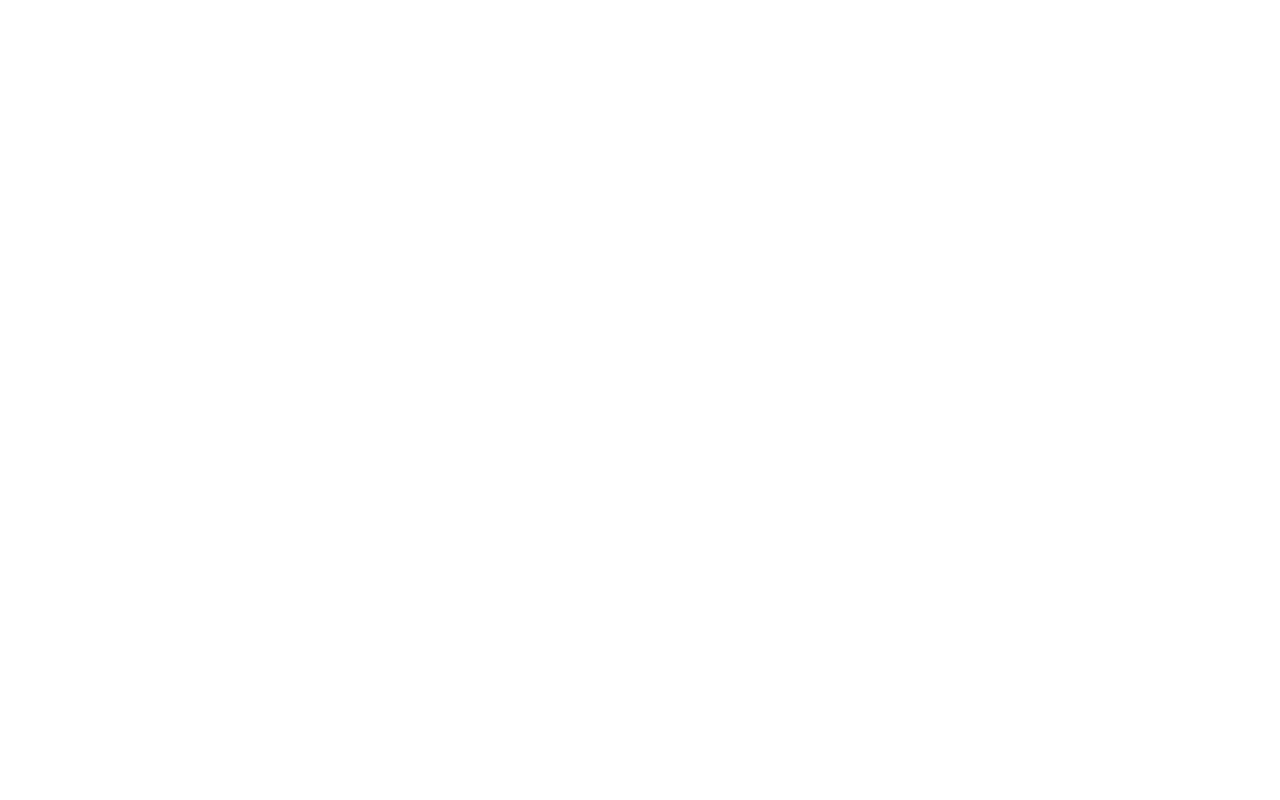
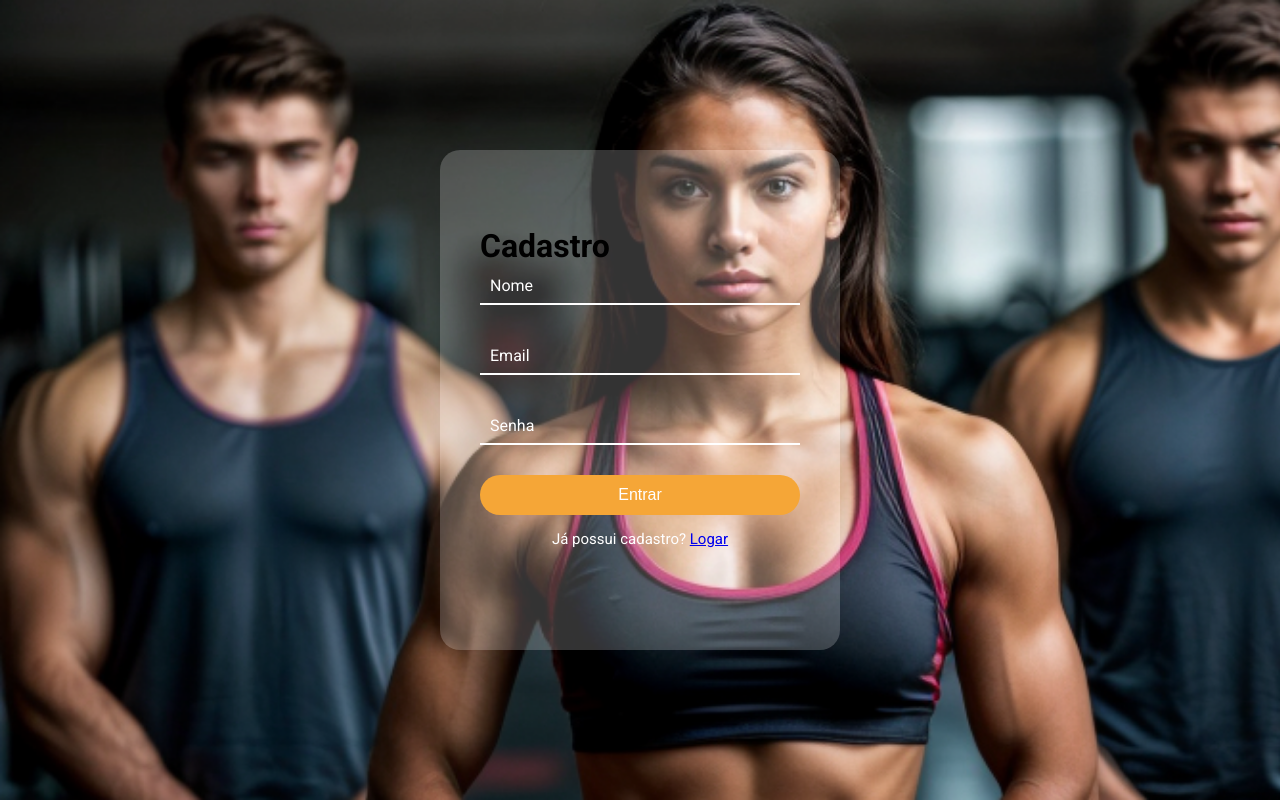
Before and after one commit to RaphaVini6/TechFit, a website: page front/cadastro/cadastro.html in a window 1280 px wide. Drawn offline with Linux system fonts and the light colour scheme.

Commit message:
Front e Back

```diff
--- a/front/cadastro/cadastro.html
+++ b/front/cadastro/cadastro.html
@@ -1,10 +1,36 @@
 <!DOCTYPE html>
-<html lang="en">
+<html lang="pt-br">
+
 <head>
     <meta charset="UTF-8">
-    <title>Title</title>
+    <meta name="viewport" content="width=device-width, initial-scale=1.0">
+    <meta http-equiv="X-UA-Compatible" content="ie=edge">
+    <title>SEJA BEM VINDO!</title>
+    <link rel="stylesheet" href="estilo.css">
 </head>
+
 <body>
+<div class="wrapper">
+    <div class="form-wrapper">
+        <form id="login-form" action="">
+            <h1>Cadastro</h1>
+            <div class="input-group">
+                <input type="text" id="usuario" required>
+                <label for="usuario">Nome</label>
+            </div>
+            <div class="input-group">
+                <input type="text" id="email" required>
+                <label for="email">Email</label>
+            </div>
+            <div class="input-group">
+                <input type="password" id="senha" required>
+                <label for="senha">Senha</label>
+            </div>
+            <button type="submit" class="btn">Entrar</button>
+            <p class="login-link">Já possui cadastro? <a href="login.html">Logar</a></p>
+        </form>
+    </div>
+</div>
+</body>
 
-</body>
 </html>
--- a/front/cadastro/estilo.css
+++ b/front/cadastro/estilo.css
@@ -4,17 +4,22 @@
     margin: 0;
     padding: 0;
     box-sizing: border-box;
-    font-family: 'Poppins', sans-serif;
 }
 
 body {
-    background: linear-gradient(#2193b0, #6dd5ed);
+    background-image: url('../assets/wallpaper.png'); /* Adicionando a imagem de fundo */
+    background-size: cover; /* Para cobrir toda a área */
+    background-repeat: no-repeat; /* Evita repetir a imagem */
+    font-family: 'Roboto', sans-serif; /* Fonte atualizada */
     overflow: hidden;
     display: flex;
     justify-content: center;
     align-items: center;
     min-height: 100vh;
 }
+
+
+
 
 .wrapper {
     position: relative;
@@ -24,8 +29,8 @@ body {
 
 .form-wrapper {
     position: absolute;
-    top:0;
-    left:0;
+    top: 0;
+    left: 0;
     display: flex;
     justify-content: center;
     align-items: center;
@@ -33,9 +38,10 @@ body {
     width: 100%;
     background: rgba(255, 255, 255, 0.2);
     border-radius: 20px;
-    box-shadow: 0 0 50px rgba(0, 0, 0, 0.1);}
+    box-shadow: 0 0 50px rgba(0, 0, 0, 0.1);
+}
 
-h2 {
+.form-wrapper h2 {
     font-size: 30px;
     color: #ffffff;
     text-align: center;
@@ -45,8 +51,6 @@ h2 {
     position: relative;
     margin-bottom: 30px;
     width: 320px;
-    margin: 30px 0;
-    border-bottom: 2px solid #ffffff;
 }
 
 .input-group label {
@@ -56,7 +60,7 @@ h2 {
     transform: translateY(-50%);
     transition: transform .5s;
     font-size: 16px;
-    color: #333;
+    color: #ffffff;
     padding: 0 5px;
     pointer-events: none;
 }
@@ -74,7 +78,7 @@ h2 {
 }
 
 .input-group input:focus~label,
-.input-group input:valid~label  {
+.input-group input:valid~label {
     transform: translateY(-175%);
     font-size: 12px;
     color: #ffffff;
@@ -84,7 +88,7 @@ h2 {
     margin: -5px 0 15px 5px;
 }
 
-.esquecer  label {
+.esquecer label {
     color: #ffffff;
     font-size: 16px;
 }
@@ -99,10 +103,12 @@ h2 {
 button {
     position: relative;
     width: 100%;
+    top: 0;
+    left: 0;
     height: 40px;
-    background: yellow;
+    background: #f5a637;
     font-size: 16px;
-    color: #0b0b0c;
+    color: #ffffff; /* Updated text color */
     cursor: pointer;
     border-radius: 20px;
     border: none;
@@ -111,7 +117,8 @@ button {
 
 .login-link {
     color: #ffffff;
-    font-size: 16px;
+    font-size: 15px;
+    margin: 25px 0;
     margin-top: 15px;
     text-align: center;
     cursor: pointer;
```
Also changed, not shown: front/cadastro/login.html (+6 -6 lines), front/index.html (+10 -10 lines), front/script.js (deleted, +0 -17 lines).
